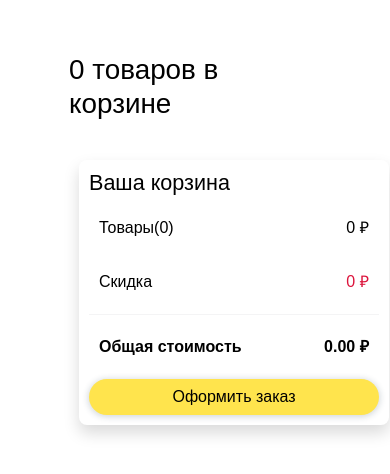
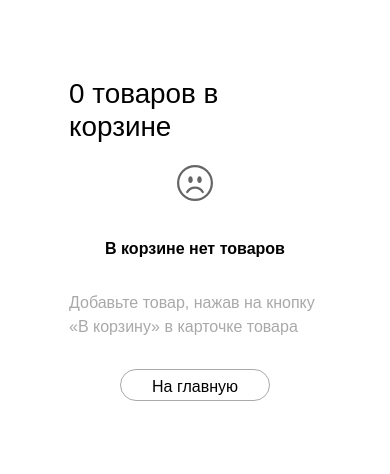
Before and after one commit to obonyasha/mydogfood, a React (Create React App) app: page /basket in a window 390 px wide. Shown: the part 178-652 px from the top of the page. Built offline with nearby package versions, Linux system fonts and the light colour scheme.

Commit message:
change Basket

```diff
--- a/src/App.jsx
+++ b/src/App.jsx
@@ -24,13 +24,16 @@ const App = () => {
     const [goods, setGoods] = useState(serverGoods); //товары для поиска и фильтрации
     const [api, setApi] = useState(new Api(token));
 
+
     let bStore = localStorage.getItem("rockBasket");
     if (bStore) {
         bStore = JSON.parse(bStore);
     } else {
         bStore = []
     }
+
     const [basket, setBasket] = useState(bStore);
+
 
     useEffect(() => {
         localStorage.setItem("rockBasket", JSON.stringify(basket));
--- a/src/blocks/basket.css
+++ b/src/blocks/basket.css
@@ -58,3 +58,15 @@
     color: crimson;
     font-size: 1.2rem;
 }
+.basket__empty{
+    display: flex;
+    justify-content: center;
+    flex-direction: column;
+    align-items: center;
+    gap: 30px;
+}
+
+.basket__empty div {
+    font-size: 36px;
+    opacity: 0.6;
+}
--- a/src/blocks/product.css
+++ b/src/blocks/product.css
@@ -18,6 +18,7 @@
     background-color: #f6f7f9;
     border-radius: 6px;
     font-size: 0.8rem;
+    justify-content: flex-start!important;
     max-width: 360px;
 }
 
@@ -25,6 +26,7 @@
     display: flex;
     gap: 20px;
     padding: 10px;
+    justify-content: space-between;
 }
 
 .product__block_left {
@@ -145,10 +147,11 @@
     border-radius: 26px;
     cursor: pointer;
     font-size: 1rem;
-    width: 20%;
+    width: 150px;
     height: 2rem;
     padding: 5px;
     margin-bottom: 10px;
+    text-align: center;
 }
 
 .product__add-reviews:hover {
--- a/src/components/Card/index.jsx
+++ b/src/components/Card/index.jsx
@@ -3,10 +3,9 @@ import "./style.css";
 import { Link } from "react-router-dom";
 import { Heart, HeartFill, Percent } from "react-bootstrap-icons";
 import Ctx from "../../context";
-import CtxLike from "../../contextLike";
 
 const Card = ({ img, name, price, _id, discount, wight, tags, likes }) => {
-    const { setServerGoods, api, setBasket, serverGoods, basket } = useContext(Ctx);
+    const { setServerGoods, api, setBasket, basket } = useContext(Ctx);
     const [isLike, setIsLike] = useState(likes.includes(localStorage.getItem("rockId")));
     const [inBasket, setInBasket] = useState(basket.filter(el => el.id === _id).length > 0);
 
@@ -53,10 +52,6 @@ const Card = ({ img, name, price, _id, discount, wight, tags, likes }) => {
     }
 
     return (
-        <CtxLike.Provider value={{
-            isLike,
-            updLike
-        }}>
             <Link className="card" to={`/product/${_id}`}>
                 {discount > 0 && <span className="card__discount"><Percent />{discount}</span>}
                 <span className="card__like" onClick={updLike}>
@@ -78,13 +73,11 @@ const Card = ({ img, name, price, _id, discount, wight, tags, likes }) => {
                 <button className="pay__btn card__btn transition"
                     onClick={addToBasket}
                     disabled ={inBasket}
-                >В корзину</button>
+                >{inBasket ? "В корзине" : "В корзину"}</button>
                 {/* <span className="card__tags">
                 {tags.map(el => <span key={el}>{el}</span>)}
             </span> */}
             </Link>
-        </CtxLike.Provider>
-
     )
 }
 
--- a/src/components/Card/style.css
+++ b/src/components/Card/style.css
@@ -49,4 +49,5 @@
 .card__btn:disabled {
     opacity: .6;
     cursor: default;
+    content: "В корзине";
 }
--- a/src/contextLike.js
+++ /dev/null
@@ -1,5 +0,0 @@
-import { createContext } from "react";
-
-export default createContext({
-
-});
--- a/src/index.css
+++ b/src/index.css
@@ -137,6 +137,7 @@ main {
 }
 
 .pay__btn {
+  width: 160px;
   border: none;
   outline: none;
   height: 36px;
@@ -147,6 +148,10 @@ main {
   display: inline-block;
   padding: 5px 36px;
   box-shadow: 0px 1px 6px 1px rgba(34, 60, 80, 0.2);
+}
+
+.pay__btn_basket{
+  width: 200px;
 }
 
 .pay__btn:hover {
@@ -189,8 +194,4 @@ hr {
   .container__pagination {
     grid-column-end: span 3;
   }
-
-  .pay__btn_mobile {
-    width: 20%;
-  }
 }
--- a/src/pages/Basket.jsx
+++ b/src/pages/Basket.jsx
@@ -1,4 +1,4 @@
-import { Trash3, Dash, Plus, Truck } from "react-bootstrap-icons";
+import { Trash3, Dash, Plus, Truck, EmojiFrown } from "react-bootstrap-icons";
 import { useState, useContext } from "react";
 import { Link } from "react-router-dom";
 
@@ -15,6 +15,9 @@ const Basket = () => {
         return acc + el.cnt * el.price * (1 - el.discount / 100)
     }, 0)
     const sale = endSum - sum;
+    const totalCnt = basket.reduce((acc, el) => {
+        return acc + el.cnt
+    }, 0)
 
     const inc = (id) => {
         setBasket(prev => prev.map(el => {
@@ -37,26 +40,33 @@ const Basket = () => {
         }
     }
 
-    // const textAge = (age) => {
-    //     if (age % 100 >= 5 && age % 100 <= 20) {
-    //         return age + ' лет';
-    //     } else {
-    //         age % 100 == age % 100 % 10;
-    //         if (age % 100 == 1) {
-    //             return age + ' год';
-    //         } else if (age % 100 >= 2 && age % 100 <= 4) {
-    //             return age + ' года';
-    //         } else {
-    //             return age + ' лет';
-    //         }
-    //     }
-    // }
+    const delProd = (id) => {
+        setBasket(prev => prev.filter(el => el.id !== id))
+    }
+
+    const clearBasket = () => {
+        setBasket([])
+    }
+
+    const textCnt = (cnt) => {
+        if (cnt % 100 >= 5 && cnt % 100 <= 20) {
+            return cnt + ' товаров';
+        }
+        if (cnt % 100 == 1 || cnt % 10 == 1) {
+            return cnt + ' товар';
+        } else if (cnt % 100 >= 22 && cnt % 100 <= 24 || cnt % 10 >= 2 && cnt % 10 <= 4) {
+            return cnt + ' товара';
+        } else {
+            return cnt + ' товаров';
+        }
+    }
 
     return (
         <div className="wrapper__product">
             <h1>
-                {basket.length} товаров в корзине
+                {textCnt(totalCnt)} в корзине
             </h1>
+            {basket.length > 0 ?
                 <div className="product__block">
                     <div className="basket__block_left">
                         {basket.map(el => <div key={el.id}>
@@ -76,24 +86,28 @@ const Basket = () => {
                                 <span className="basket__price">
                                     {el.discount > 0
                                         ? <>
-                                        <del>{el.price*el.cnt}&nbsp;₽</del>
-                                        <span className="font__bold">{(el.price * (100 - el.discount) / 100)*el.cnt}&nbsp;₽</span>
+                                            <del>{el.price * el.cnt}&nbsp;₽</del>
+                                            <span className="font__bold">{(el.price * (100 - el.discount) / 100) * el.cnt}&nbsp;₽</span>
                                         </>
-                                    : <p className="font__bold">{el.price*el.cnt}&nbsp;₽</p>
+                                        : <p className="font__bold">{el.price * el.cnt}&nbsp;₽</p>
                                     }
                                 </span>
                                 <button className="transition basket__delete"
+                                    onClick={() => { delProd(el.id) }}
                                 ><Trash3 /></button>
                             </div>
                             <hr />
                         </div>
                         )}
+                        <button className="product__add-reviews"
+                            onClick={() => clearBasket()}
+                        >Очистить корзину</button>
                     </div>
                     <div className="block__rigth ">
                         <div className="product__block_rigth shadow">
                             <h4>Ваша корзина</h4>
                             <div className="basket__block">
-                            <p className="btn__grey">Товары({basket.length})</p>
+                                <p className="btn__grey">Товары({totalCnt})</p>
                                 <p>{sum} ₽</p>
                             </div>
                             <div className="basket__block">
@@ -105,7 +119,7 @@ const Basket = () => {
                                 <p className="font__bold">Общая стоимость</p>
                                 <p className="font__bold">{endSum.toFixed(2)} ₽</p>
                             </div>
-                        <button className="pay__btn">Оформить заказ</button>
+                            <button className="pay__btn pay__btn_basket">Оформить заказ</button>
                         </div>
                         <div className="product__block product__block_team-gray product__block_none">
                             <span className="font__gray"><Truck /></span>
@@ -117,6 +131,14 @@ const Basket = () => {
                         </div>
                     </div>
                 </div>
+                :
+                <div className="basket__empty">
+                    <div><EmojiFrown /></div>
+                    <p className="font__bold">В корзине нет товаров</p>
+                    <p className="basket__delete">Добавьте товар, нажав на кнопку «В корзину» в карточке товара</p>
+                    <Link to={"/"}><p className="product__add-reviews basket__empty_btn">На главную</p></Link>
+                </div>
+            }
         </div>
 
     )
--- a/src/pages/Product.jsx
+++ b/src/pages/Product.jsx
@@ -2,7 +2,6 @@ import { useParams, useNavigate } from "react-router-dom";
 import { useState, useEffect, useContext } from "react";
 import { ChevronLeft, Plus, Dash, HeartFill, Heart, Truck, Check2Circle } from "react-bootstrap-icons";
 import Ctx from "../context";
-import CtxLike from "../contextLike";
 
 import Loader from "../components/Loader";
 
@@ -13,7 +12,6 @@ const Product = () => {
     const [modalRevActive, setModalRevActive] = useState(false);
     const { id } = useParams();
     const { userId, setServerGoods, api } = useContext(Ctx);
-    const { isLike, updLike } = useContext(CtxLike);
     const navigate = useNavigate();
 
     const clickCountUp = () => {
@@ -127,8 +125,8 @@ const Product = () => {
                                 </div>
                                 <button className="pay__btn transition font__bold pay__btn_mobile">В корзину</button>
                             </div>
-                            <button className="btn__gray" onClick={updLike}>
-                                {isLike ? <HeartFill /> : <Heart />}&nbsp;В избранное
+                            <button className="btn__gray">
+                                <HeartFill /> &nbsp;В избранное
                             </button>
                             <div className="product__block product__block_team-gray product__block_none">
                                 <span className="font__gray"><Truck /></span>
```
Lines whose indentation alone changed are shown as unchanged.
